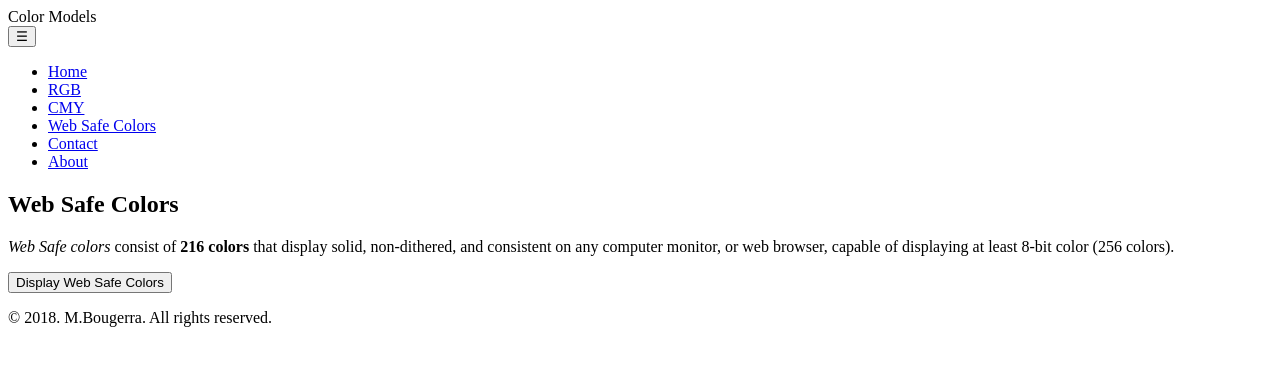
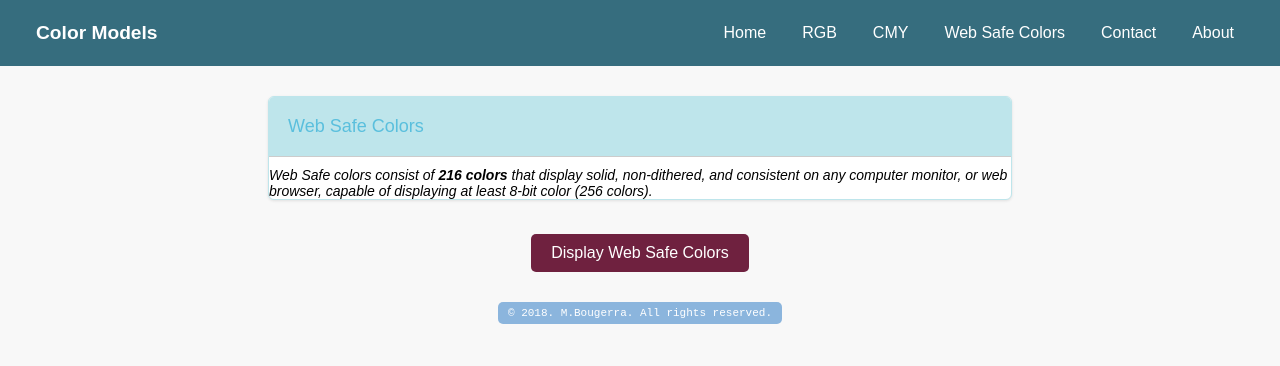
Before and after one commit to Shreya-Telange/ShreyaTelangeNaCoFrontend, a plain HTML site: page RandomColorGenerator/web-safe-color.html in a window 1280 px wide. Drawn offline with Linux system fonts and the light colour scheme; the site is published under a folder, as on GitHub Pages, so addresses that start at the root find nothing.

Commit message:
Update web-safe-color.html

```diff
--- a/RandomColorGenerator/web-safe-color.html
+++ b/RandomColorGenerator/web-safe-color.html
@@ -4,7 +4,7 @@
     <meta charset="UTF-8">
     <meta name="viewport" content="width=device-width, initial-scale=1.0">
     <title>Web Safe Colors</title>
-    <link rel="stylesheet" href="/css/web-safe-color.css">
+    <link rel="stylesheet" href="css/web-safe-color.css" />
 </head>
 <body>
     <header>
@@ -40,7 +40,7 @@
         <p>&copy; 2018. M.Bougerra. All rights reserved.</p>
     </footer>
 
-    <script src="/js/web-safe-color.js"></script>
+    <script src="js/web-safe-color.js"></script>
 
 </body>
 </html>
```
